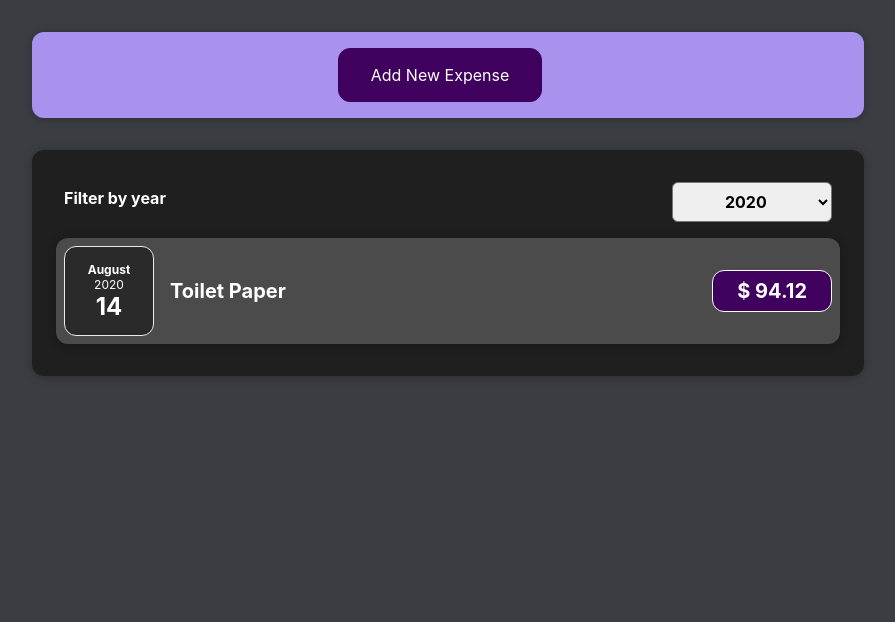
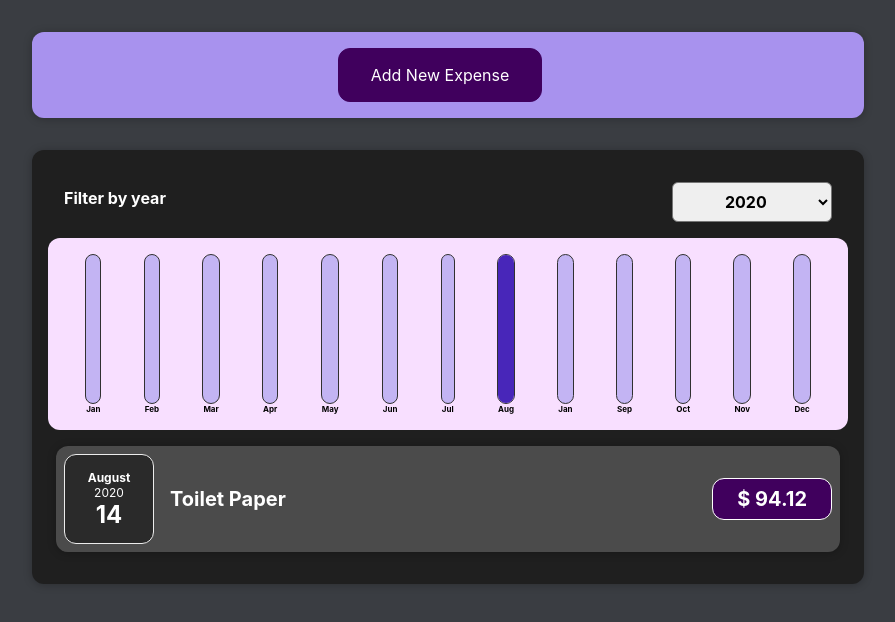
Before and after one commit to josue-lubaki/react-complete-guide, a React (Create React App) app: page / in a window 1280 px wide. Shown: the top 622 px of the page, without its empty margins (192-1087 px from the left). Built offline with nearby package versions, Linux system fonts and the light colour scheme.

Commit message:
added Chart

```diff
--- /dev/null
+++ b/src/components/Chart/Chart.css
@@ -0,0 +1,9 @@
+.chart {
+	padding: 1rem;
+	border-radius: 12px;
+	background-color: #f8dfff;
+	text-align: center;
+	display: flex;
+	justify-content: space-around;
+	height: 10rem;
+}
--- /dev/null
+++ b/src/components/Chart/Chart.js
@@ -0,0 +1,23 @@
+import React from 'react';
+import ChartBar from './ChartBar';
+import './Chart.css';
+
+const Chart = (props) => {
+    const dataPointValues = props.dataPoints.map(dataPoint => dataPoint.value)
+    const totalMaximun = Math.max(...dataPointValues); // twelve values
+
+	return (
+		<div className='chart'>
+			{props.dataPoints.map((dataPoint) => (
+				<ChartBar
+					key={dataPoint.label}
+					value={dataPoint.value}
+					maxValue={totalMaximun}
+					label={dataPoint.label}
+				/>
+			))}
+		</div>
+	);
+};
+
+export default Chart;
--- /dev/null
+++ b/src/components/Chart/ChartBar.css
@@ -0,0 +1,30 @@
+.chart-bar {
+	height: 100%;
+	display: flex;
+	flex-direction: column;
+	align-items: center;
+}
+
+.chart-bar__inner {
+	height: 100%;
+	width: 100%;
+	border: 1px solid #313131;
+	border-radius: 12px;
+	background-color: #c3b4f3;
+	overflow: hidden;
+	display: flex;
+	flex-direction: column;
+	justify-content: flex-end;
+}
+
+.chart-bar__fill {
+	background-color: #4826b9;
+	width: 100%;
+	transition: all 0.3s ease-out;
+}
+
+.chart-bar__label {
+	font-weight: bold;
+	font-size: 0.5rem;
+	text-align: center;
+}
--- /dev/null
+++ b/src/components/Chart/ChartBar.js
@@ -0,0 +1,21 @@
+import React from 'react';
+import './ChartBar.css';
+
+const ChartBar = (props) => {
+	let barFillHeight = '0%';
+
+	if (props.maxValue > 0) {
+		barFillHeight = Math.round((props.value / props.maxValue) * 100) + '%';
+	}
+
+	return (
+		<div className='chart-bar'>
+			<div className='chart-bar__inner'>
+				<div className='chart-bar__fill' style={{ height: barFillHeight }}></div>
+			</div>
+			<div className='chart-bar__label'>{props.label}</div>
+		</div>
+	);
+};
+
+export default ChartBar;
--- a/src/components/Expenses/Expenses.js
+++ b/src/components/Expenses/Expenses.js
@@ -3,6 +3,7 @@
 import ExpensesList from './ExpensesList';
 import Card from '../UI/Card';
 import ExpensesFilter from './ExpensesFilter';
+import ExpensesChart from './ExpensesChart';
 
 const Expenses = (props) => {
 	const [filteredYear, setFilteredYear] = useState('2020');
@@ -22,6 +23,7 @@
 					onChangeFilter={filterChangeHandler}
 					selected={filteredYear}
 				/>
+				<ExpensesChart expenses={filteredExpenses} />
 				<ExpensesList items={filteredExpenses} />
 			</Card>
 		</div>
--- /dev/null
+++ b/src/components/Expenses/ExpensesChart.js
@@ -0,0 +1,30 @@
+import React from 'react';
+
+import Chart from '../Chart/Chart';
+
+const ExpensesChart = (props) => {
+	const ChartDataPoints = [
+		{ label: 'Jan', value: 0 },
+		{ label: 'Feb', value: 0 },
+		{ label: 'Mar', value: 0 },
+		{ label: 'Apr', value: 0 },
+		{ label: 'May', value: 0 },
+		{ label: 'Jun', value: 0 },
+		{ label: 'Jul', value: 0 },
+		{ label: 'Aug', value: 0 },
+		{ label: 'Jan', value: 0 },
+		{ label: 'Sep', value: 0 },
+		{ label: 'Oct', value: 0 },
+		{ label: 'Nov', value: 0 },
+		{ label: 'Dec', value: 0 },
+	];
+
+	for (const expense of props.expenses) {
+		const expenseMonth = expense.date.getMonth() + 1; // starting at 1 => January => 1
+		ChartDataPoints[expenseMonth - 1].value += expense.amount;
+	}
+
+	return <Chart dataPoints={ChartDataPoints} />;
+};
+
+export default ExpensesChart;
--- a/src/components/NewExpense/ExpenseForm.js
+++ b/src/components/NewExpense/ExpenseForm.js
@@ -23,7 +23,7 @@
 
 		const expenseData = {
 			title: enteredTitle,
-			amount: enteredAmount,
+			amount: +enteredAmount,
 			date: new Date(enteredDate),
 		};
 
```
